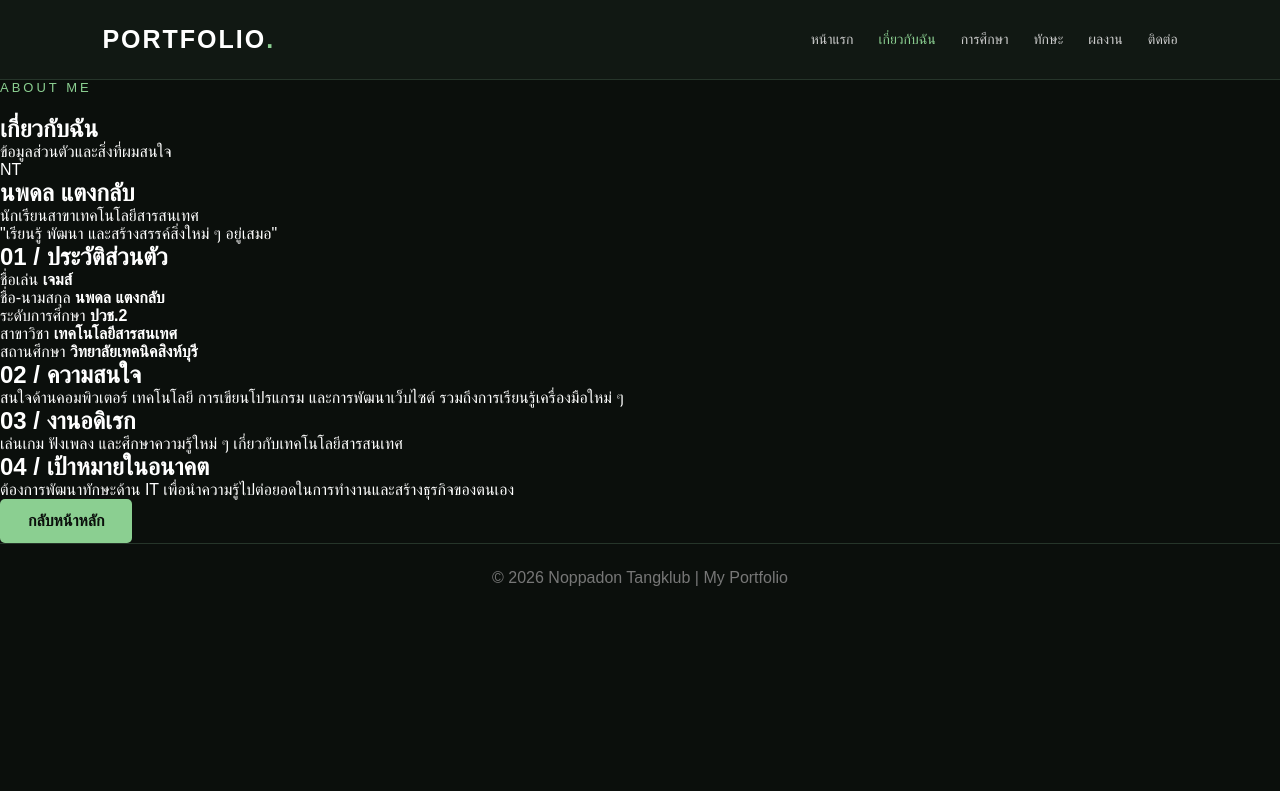
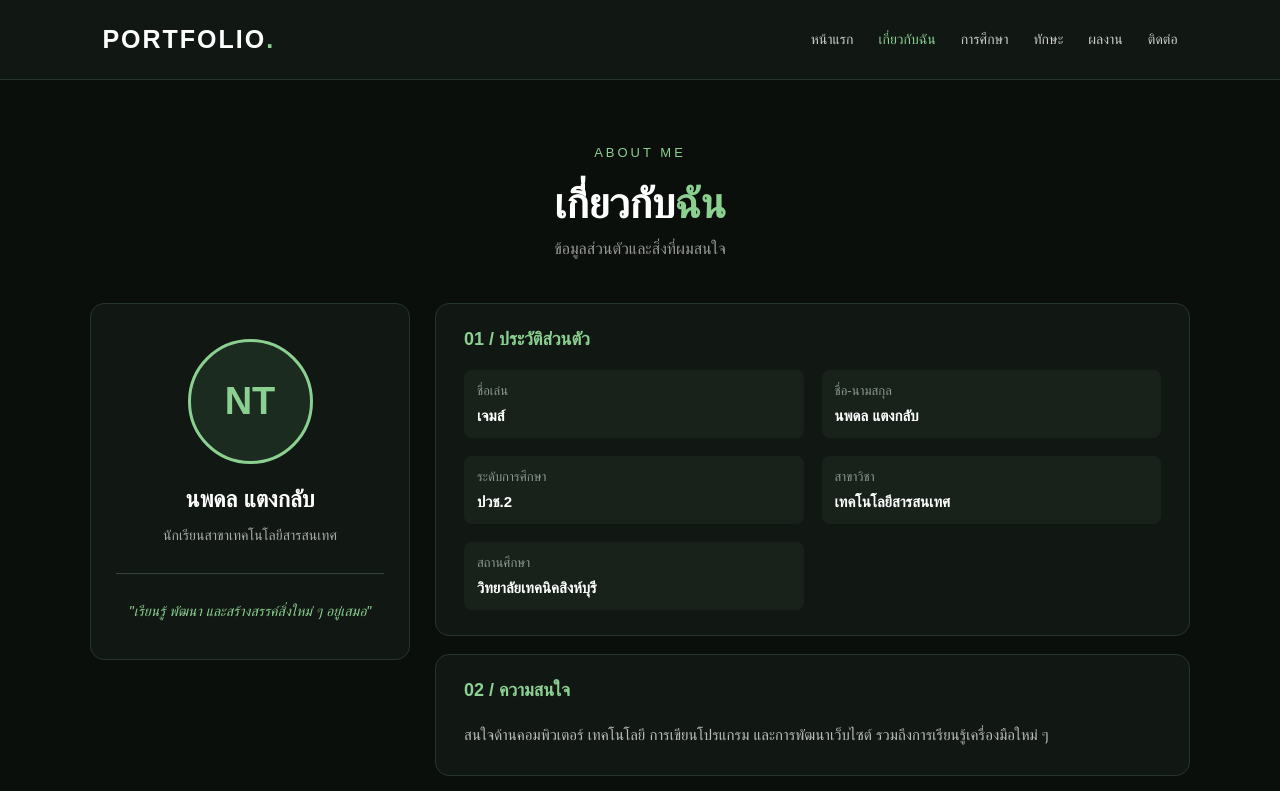
Before and after one commit to 68219010007-oss/Noppadon-prot, a plain HTML site: page about.html in a window 1280 px wide. Shown: the top 791 px of the page. Drawn offline with Linux system fonts and the light colour scheme.

Commit message:
Update style.css

```diff
--- a/style.css
+++ b/style.css
@@ -424,3 +424,161 @@ footer {
         font-size: 32px;
     }
 }
+
+/* ABOUT PAGE */
+.about-page {
+    max-width: 1150px;
+    margin: auto;
+    padding: 65px 25px;
+}
+
+.about-heading {
+    text-align: center;
+    margin-bottom: 45px;
+}
+
+.about-heading h1 {
+    font-size: 42px;
+    margin: 12px 0;
+}
+
+.about-heading h1 span {
+    color: #8bcf91;
+}
+
+.about-heading > p:last-child {
+    color: #999999;
+}
+
+.about-layout {
+    display: grid;
+    grid-template-columns: 320px 1fr;
+    gap: 25px;
+    align-items: start;
+}
+
+.about-profile {
+    background: #111813;
+    border: 1px solid #26352a;
+    border-radius: 14px;
+    padding: 35px 25px;
+    text-align: center;
+    position: sticky;
+    top: 25px;
+}
+
+.about-avatar {
+    width: 125px;
+    height: 125px;
+    margin: 0 auto 22px;
+    border: 3px solid #8bcf91;
+    border-radius: 50%;
+    background: #1b2b20;
+    display: flex;
+    justify-content: center;
+    align-items: center;
+    color: #8bcf91;
+    font-size: 38px;
+    font-weight: bold;
+}
+
+.about-profile h2 {
+    font-size: 23px;
+    margin-bottom: 10px;
+}
+
+.about-profile > p {
+    color: #aaaaaa;
+    font-size: 14px;
+    line-height: 1.8;
+}
+
+.about-line {
+    height: 1px;
+    background: #344638;
+    margin: 25px 0;
+}
+
+.about-profile .about-quote {
+    color: #8bcf91;
+    font-style: italic;
+}
+
+.about-details {
+    display: flex;
+    flex-direction: column;
+    gap: 18px;
+}
+
+.about-section {
+    background: #111813;
+    border: 1px solid #26352a;
+    border-radius: 14px;
+    padding: 25px 28px;
+}
+
+.about-section h2 {
+    color: #8bcf91;
+    font-size: 18px;
+    margin-bottom: 20px;
+}
+
+.about-section > p {
+    color: #bbbbbb;
+    line-height: 1.9;
+    font-size: 15px;
+}
+
+.about-data {
+    display: grid;
+    grid-template-columns: 1fr 1fr;
+    gap: 18px;
+}
+
+.about-data div {
+    display: flex;
+    flex-direction: column;
+    gap: 8px;
+    padding: 13px;
+    background: #18221b;
+    border-radius: 8px;
+}
+
+.about-data span {
+    color: #8b9a8e;
+    font-size: 13px;
+}
+
+.about-data strong {
+    color: #ffffff;
+    font-size: 15px;
+}
+
+.about-back {
+    text-align: center;
+    margin-top: 35px;
+}
+
+@media (max-width: 800px) {
+    .about-layout {
+        grid-template-columns: 1fr;
+    }
+
+    .about-profile {
+        position: static;
+    }
+}
+
+@media (max-width: 500px) {
+    .about-data {
+        grid-template-columns: 1fr;
+    }
+
+    .about-heading h1 {
+        font-size: 34px;
+    }
+
+    .about-section {
+        padding: 20px;
+    }
+}
```
